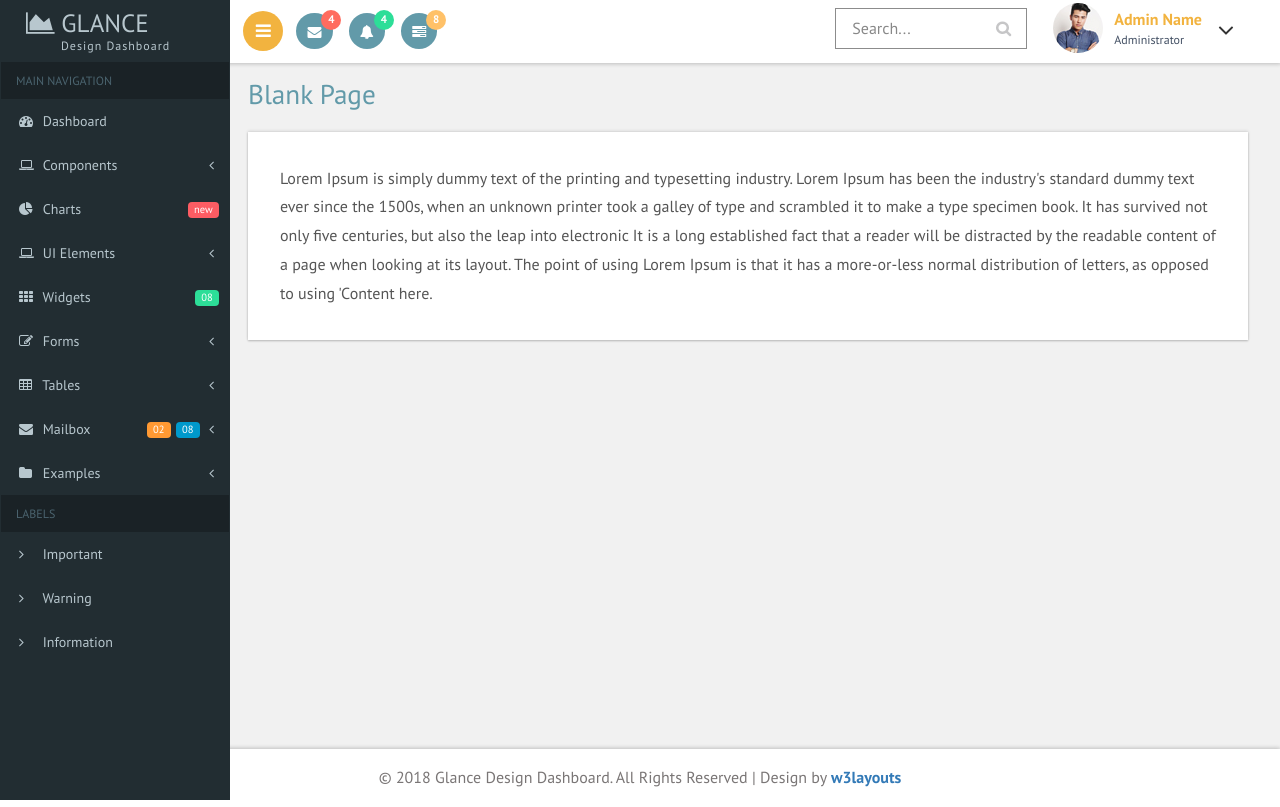
After one commit to Kowus/property-rate, a Node server app: template views/blank-page.html in a window 1280 px wide. The commit adds this page. Run offline with Node 20, Linux system fonts and the light colour scheme; the template is opened without the code that fills it, so the values that code supplies are empty; some libraries are stand-ins or nearby versions.

Commit message:
user detail

```diff
--- /dev/null
+++ b/views/blank-page.html
@@ -0,0 +1,403 @@
+<!--
+Author: W3layouts
+Author URL: http://w3layouts.com
+License: Creative Commons Attribution 3.0 Unported
+License URL: http://creativecommons.org/licenses/by/3.0/
+-->
+<!DOCTYPE HTML>
+<html>
+<head>
+<title>Glance Design Dashboard an Admin Panel Category Flat Bootstrap Responsive Website Template | Blank Page :: w3layouts</title>
+<meta name="viewport" content="width=device-width, initial-scale=1">
+<meta http-equiv="Content-Type" content="text/html; charset=utf-8" />
+<meta name="keywords" content="Glance Design Dashboard Responsive web template, Bootstrap Web Templates, Flat Web Templates, Android Compatible web template,
+SmartPhone Compatible web template, free WebDesigns for Nokia, Samsung, LG, SonyEricsson, Motorola web design" />
+<script type="application/x-javascript"> addEventListener("load", function() { setTimeout(hideURLbar, 0); }, false); function hideURLbar(){ window.scrollTo(0,1); } </script>
+
+<!-- Bootstrap Core CSS -->
+<link href="css/bootstrap.css" rel='stylesheet' type='text/css' />
+
+<!-- Custom CSS -->
+<link href="css/style.css" rel='stylesheet' type='text/css' />
+
+<!-- font-awesome icons CSS -->
+<link href="css/font-awesome.css" rel="stylesheet">
+<!-- //font-awesome icons CSS -->
+
+ <!-- side nav css file -->
+ <link href='css/SidebarNav.min.css' media='all' rel='stylesheet' type='text/css'/>
+ <!-- side nav css file -->
+
+ <!-- js-->
+<script src="js/jquery-1.11.1.min.js"></script>
+<script src="js/modernizr.custom.js"></script>
+
+<!--webfonts-->
+<link href="//fonts.googleapis.com/css?family=PT+Sans:400,400i,700,700i&amp;subset=cyrillic,cyrillic-ext,latin-ext" rel="stylesheet">
+<!--//webfonts-->
+
+<!-- Metis Menu -->
+<script src="js/metisMenu.min.js"></script>
+<script src="js/custom.js"></script>
+<link href="css/custom.css" rel="stylesheet">
+<!--//Metis Menu -->
+
+</head>
+<body class="cbp-spmenu-push">
+	<div class="main-content">
+	<div class="cbp-spmenu cbp-spmenu-vertical cbp-spmenu-left" id="cbp-spmenu-s1">
+		<!--left-fixed -navigation-->
+		<aside class="sidebar-left">
+      <nav class="navbar navbar-inverse">
+          <div class="navbar-header">
+            <button type="button" class="navbar-toggle collapsed" data-toggle="collapse" data-target=".collapse" aria-expanded="false">
+            <span class="sr-only">Toggle navigation</span>
+            <span class="icon-bar"></span>
+            <span class="icon-bar"></span>
+            <span class="icon-bar"></span>
+            </button>
+            <h1><a class="navbar-brand" href="index.html"><span class="fa fa-area-chart"></span> Glance<span class="dashboard_text">Design dashboard</span></a></h1>
+          </div>
+          <div class="collapse navbar-collapse" id="bs-example-navbar-collapse-1">
+            <ul class="sidebar-menu">
+              <li class="header">MAIN NAVIGATION</li>
+              <li class="treeview">
+                <a href="index.html">
+                <i class="fa fa-dashboard"></i> <span>Dashboard</span>
+                </a>
+              </li>
+			  <li class="treeview">
+                <a href="#">
+                <i class="fa fa-laptop"></i>
+                <span>Components</span>
+                <i class="fa fa-angle-left pull-right"></i>
+                </a>
+                <ul class="treeview-menu">
+                  <li><a href="grids.html"><i class="fa fa-angle-right"></i> Grids</a></li>
+                  <li><a href="media.html"><i class="fa fa-angle-right"></i> Media Css</a></li>
+                </ul>
+              </li>
+              <li class="treeview">
+                <a href="charts.html">
+                <i class="fa fa-pie-chart"></i>
+                <span>Charts</span>
+                <span class="label label-primary pull-right">new</span>
+                </a>
+              </li>
+              <li class="treeview">
+                <a href="#">
+                <i class="fa fa-laptop"></i>
+                <span>UI Elements</span>
+                <i class="fa fa-angle-left pull-right"></i>
+                </a>
+                <ul class="treeview-menu">
+                  <li><a href="general.html"><i class="fa fa-angle-right"></i> General</a></li>
+                  <li><a href="icons.html"><i class="fa fa-angle-right"></i> Icons</a></li>
+                  <li><a href="buttons.html"><i class="fa fa-angle-right"></i> Buttons</a></li>
+                  <li><a href="typography.html"><i class="fa fa-angle-right"></i> Typography</a></li>
+                </ul>
+              </li>
+			  <li>
+                <a href="widgets.html">
+                <i class="fa fa-th"></i> <span>Widgets</span>
+                <small class="label pull-right label-info">08</small>
+                </a>
+              </li>
+              <li class="treeview">
+                <a href="#">
+                <i class="fa fa-edit"></i> <span>Forms</span>
+                <i class="fa fa-angle-left pull-right"></i>
+                </a>
+                <ul class="treeview-menu">
+                  <li><a href="forms.html"><i class="fa fa-angle-right"></i> General Forms</a></li>
+                  <li><a href="validation.html"><i class="fa fa-angle-right"></i> Form Validations</a></li>
+                </ul>
+              </li>
+              <li class="treeview">
+                <a href="#">
+                <i class="fa fa-table"></i> <span>Tables</span>
+                <i class="fa fa-angle-left pull-right"></i>
+                </a>
+                <ul class="treeview-menu">
+                  <li><a href="tables.html"><i class="fa fa-angle-right"></i> Simple tables</a></li>
+                </ul>
+              </li>
+              <li class="treeview">
+                <a href="#">
+                <i class="fa fa-envelope"></i> <span>Mailbox</span>
+                <i class="fa fa-angle-left pull-right"></i><small class="label pull-right label-info1">08</small><span class="label label-primary1 pull-right">02</span></a>
+                <ul class="treeview-menu">
+                  <li><a href="inbox.html"><i class="fa fa-angle-right"></i> Mail Inbox</a></li>
+                  <li><a href="compose.html"><i class="fa fa-angle-right"></i> Compose Mail </a></li>
+                </ul>
+              </li>
+              <li class="treeview">
+                <a href="#">
+                <i class="fa fa-folder"></i> <span>Examples</span>
+                <i class="fa fa-angle-left pull-right"></i>
+                </a>
+                <ul class="treeview-menu">
+                  <li><a href="login.html"><i class="fa fa-angle-right"></i> Login</a></li>
+                  <li><a href="signup.html"><i class="fa fa-angle-right"></i> Register</a></li>
+                  <li><a href="404.html"><i class="fa fa-angle-right"></i> 404 Error</a></li>
+                  <li><a href="500.html"><i class="fa fa-angle-right"></i> 500 Error</a></li>
+                  <li><a href="blank-page.html"><i class="fa fa-angle-right"></i> Blank Page</a></li>
+                </ul>
+              </li>
+              <li class="header">LABELS</li>
+              <li><a href="#"><i class="fa fa-angle-right text-red"></i> <span>Important</span></a></li>
+              <li><a href="#"><i class="fa fa-angle-right text-yellow"></i> <span>Warning</span></a></li>
+              <li><a href="#"><i class="fa fa-angle-right text-aqua"></i> <span>Information</span></a></li>
+            </ul>
+          </div>
+          <!-- /.navbar-collapse -->
+      </nav>
+    </aside>
+	</div>
+		<!--left-fixed -navigation-->
+
+		<!-- header-starts -->
+		<div class="sticky-header header-section ">
+			<div class="header-left">
+
+				<!--toggle button start-->
+				<button id="showLeftPush"><i class="fa fa-bars"></i></button>
+				<!--toggle button end-->
+				<div class="profile_details_left"><!--notifications of menu start -->
+					<ul class="nofitications-dropdown">
+						<li class="dropdown head-dpdn">
+							<a href="#" class="dropdown-toggle" data-toggle="dropdown" aria-expanded="false"><i class="fa fa-envelope"></i><span class="badge">4</span></a>
+							<ul class="dropdown-menu">
+								<li>
+									<div class="notification_header">
+										<h3>You have 3 new messages</h3>
+									</div>
+								</li>
+								<li><a href="#">
+								   <div class="user_img"><img src="images/1.jpg" alt=""></div>
+								   <div class="notification_desc">
+									<p>Lorem ipsum dolor amet</p>
+									<p><span>1 hour ago</span></p>
+									</div>
+								   <div class="clearfix"></div>
+								</a></li>
+								<li class="odd"><a href="#">
+									<div class="user_img"><img src="images/4.jpg" alt=""></div>
+								   <div class="notification_desc">
+									<p>Lorem ipsum dolor amet </p>
+									<p><span>1 hour ago</span></p>
+									</div>
+								  <div class="clearfix"></div>
+								</a></li>
+								<li><a href="#">
+								   <div class="user_img"><img src="images/3.jpg" alt=""></div>
+								   <div class="notification_desc">
+									<p>Lorem ipsum dolor amet </p>
+									<p><span>1 hour ago</span></p>
+									</div>
+								   <div class="clearfix"></div>
+								</a></li>
+								<li>
+									<div class="notification_bottom">
+										<a href="#">See all messages</a>
+									</div>
+								</li>
+							</ul>
+						</li>
+						<li class="dropdown head-dpdn">
+							<a href="#" class="dropdown-toggle" data-toggle="dropdown" aria-expanded="false"><i class="fa fa-bell"></i><span class="badge blue">4</span></a>
+							<ul class="dropdown-menu">
+								<li>
+									<div class="notification_header">
+										<h3>You have 3 new notification</h3>
+									</div>
+								</li>
+								<li><a href="#">
+									<div class="user_img"><img src="images/4.jpg" alt=""></div>
+								   <div class="notification_desc">
+									<p>Lorem ipsum dolor amet</p>
+									<p><span>1 hour ago</span></p>
+									</div>
+								  <div class="clearfix"></div>
+								 </a></li>
+								 <li class="odd"><a href="#">
+									<div class="user_img"><img src="images/1.jpg" alt=""></div>
+								   <div class="notification_desc">
+									<p>Lorem ipsum dolor amet </p>
+									<p><span>1 hour ago</span></p>
+									</div>
+								   <div class="clearfix"></div>
+								 </a></li>
+								 <li><a href="#">
+									<div class="user_img"><img src="images/3.jpg" alt=""></div>
+								   <div class="notification_desc">
+									<p>Lorem ipsum dolor amet </p>
+									<p><span>1 hour ago</span></p>
+									</div>
+								   <div class="clearfix"></div>
+								 </a></li>
+								 <li>
+									<div class="notification_bottom">
+										<a href="#">See all notifications</a>
+									</div>
+								</li>
+							</ul>
+						</li>
+						<li class="dropdown head-dpdn">
+							<a href="#" class="dropdown-toggle" data-toggle="dropdown" aria-expanded="false"><i class="fa fa-tasks"></i><span class="badge blue1">8</span></a>
+							<ul class="dropdown-menu">
+								<li>
+									<div class="notification_header">
+										<h3>You have 8 pending task</h3>
+									</div>
+								</li>
+								<li><a href="#">
+									<div class="task-info">
+										<span class="task-desc">Database update</span><span class="percentage">40%</span>
+										<div class="clearfix"></div>
+									</div>
+									<div class="progress progress-striped active">
+										<div class="bar yellow" style="width:40%;"></div>
+									</div>
+								</a></li>
+								<li><a href="#">
+									<div class="task-info">
+										<span class="task-desc">Dashboard done</span><span class="percentage">90%</span>
+									   <div class="clearfix"></div>
+									</div>
+									<div class="progress progress-striped active">
+										 <div class="bar green" style="width:90%;"></div>
+									</div>
+								</a></li>
+								<li><a href="#">
+									<div class="task-info">
+										<span class="task-desc">Mobile App</span><span class="percentage">33%</span>
+										<div class="clearfix"></div>
+									</div>
+								   <div class="progress progress-striped active">
+										 <div class="bar red" style="width: 33%;"></div>
+									</div>
+								</a></li>
+								<li><a href="#">
+									<div class="task-info">
+										<span class="task-desc">Issues fixed</span><span class="percentage">80%</span>
+									   <div class="clearfix"></div>
+									</div>
+									<div class="progress progress-striped active">
+										 <div class="bar  blue" style="width: 80%;"></div>
+									</div>
+								</a></li>
+								<li>
+									<div class="notification_bottom">
+										<a href="#">See all pending tasks</a>
+									</div>
+								</li>
+							</ul>
+						</li>
+					</ul>
+					<div class="clearfix"> </div>
+				</div>
+				<!--notification menu end -->
+				<div class="clearfix"> </div>
+			</div>
+			<div class="header-right">
+
+
+				<!--search-box-->
+				<div class="search-box">
+					<form class="input">
+						<input class="sb-search-input input__field--madoka" placeholder="Search..." type="search" id="input-31" />
+						<label class="input__label" for="input-31">
+							<svg class="graphic" width="100%" height="100%" viewBox="0 0 404 77" preserveAspectRatio="none">
+								<path d="m0,0l404,0l0,77l-404,0l0,-77z"/>
+							</svg>
+						</label>
+					</form>
+				</div><!--//end-search-box-->
+
+				<div class="profile_details">
+					<ul>
+						<li class="dropdown profile_details_drop">
+							<a href="#" class="dropdown-toggle" data-toggle="dropdown" aria-expanded="false">
+								<div class="profile_img">
+									<span class="prfil-img"><img src="images/2.jpg" alt=""> </span>
+									<div class="user-name">
+										<p>Admin Name</p>
+										<span>Administrator</span>
+									</div>
+									<i class="fa fa-angle-down lnr"></i>
+									<i class="fa fa-angle-up lnr"></i>
+									<div class="clearfix"></div>
+								</div>
+							</a>
+							<ul class="dropdown-menu drp-mnu">
+								<li> <a href="#"><i class="fa fa-cog"></i> Settings</a> </li>
+								<li> <a href="#"><i class="fa fa-user"></i> My Account</a> </li>
+								<li> <a href="#"><i class="fa fa-suitcase"></i> Profile</a> </li>
+								<li> <a href="#"><i class="fa fa-sign-out"></i> Logout</a> </li>
+							</ul>
+						</li>
+					</ul>
+				</div>
+				<div class="clearfix"> </div>
+			</div>
+			<div class="clearfix"> </div>
+		</div>
+		<!-- //header-ends -->
+		<!-- main content start-->
+		<div id="page-wrapper">
+			<div class="main-page">
+				<h2 class="title1">Blank Page</h2>
+				<div class="blank-page widget-shadow scroll" id="style-2 div1">
+					<p>Lorem Ipsum is simply dummy text of the printing and typesetting industry. Lorem Ipsum has been the industry's standard dummy text ever since the 1500s, when an unknown printer took a galley of type and scrambled it to make a type specimen book. It has survived not only five centuries, but also the leap into electronic
+						It is a long established fact that a reader will be distracted by the readable content of a page when looking at its layout. The point of using Lorem Ipsum is that it has a more-or-less normal distribution of letters, as opposed to using 'Content here.
+					</p>
+				</div>
+			</div>
+		</div>
+		<!--footer-->
+		<div class="footer">
+		   <p>&copy; 2018 Glance Design Dashboard. All Rights Reserved | Design by <a href="https://w3layouts.com/" target="_blank">w3layouts</a></p>
+	   </div>
+        <!--//footer-->
+	</div>
+
+	<!-- side nav js -->
+	<script src='js/SidebarNav.min.js' type='text/javascript'></script>
+	<script>
+      $('.sidebar-menu').SidebarNav()
+    </script>
+	<!-- //side nav js -->
+
+	<!-- Classie --><!-- for toggle left push menu script -->
+		<script src="js/classie.js"></script>
+		<script>
+			var menuLeft = document.getElementById( 'cbp-spmenu-s1' ),
+				showLeftPush = document.getElementById( 'showLeftPush' ),
+				body = document.body;
+
+			showLeftPush.onclick = function() {
+				classie.toggle( this, 'active' );
+				classie.toggle( body, 'cbp-spmenu-push-toright' );
+				classie.toggle( menuLeft, 'cbp-spmenu-open' );
+				disableOther( 'showLeftPush' );
+			};
+
+			function disableOther( button ) {
+				if( button !== 'showLeftPush' ) {
+					classie.toggle( showLeftPush, 'disabled' );
+				}
+			}
+		</script>
+	<!-- //Classie --><!-- //for toggle left push menu script -->
+
+	<!--scrolling js-->
+	<script src="js/jquery.nicescroll.js"></script>
+	<script src="js/scripts.js"></script>
+	<!--//scrolling js-->
+
+	<!-- Bootstrap Core JavaScript -->
+   <script src="js/bootstrap.js"> </script>
+
+</body>
+</html>
--- a/views/signup.hbs
+++ b/views/signup.hbs
@@ -28,11 +28,11 @@
                     </div>
                     <div class="sign-up2">
                         <label>
-                            <input type="radio" name="gender" required="">
+                            <input type="radio" name="gender" required="" value="male">
                             Male
                         </label>
                         <label>
-                            <input type="radio" name="gender" required="">
+                            <input type="radio" name="gender" required="" value="female">
                             Female
                         </label>
                     </div>
```
Also changed, not shown: routes/index.js (+29 -1 lines), routes/users.js (+6 -17 lines), views/users.hbs (added, +13 -0 lines).
